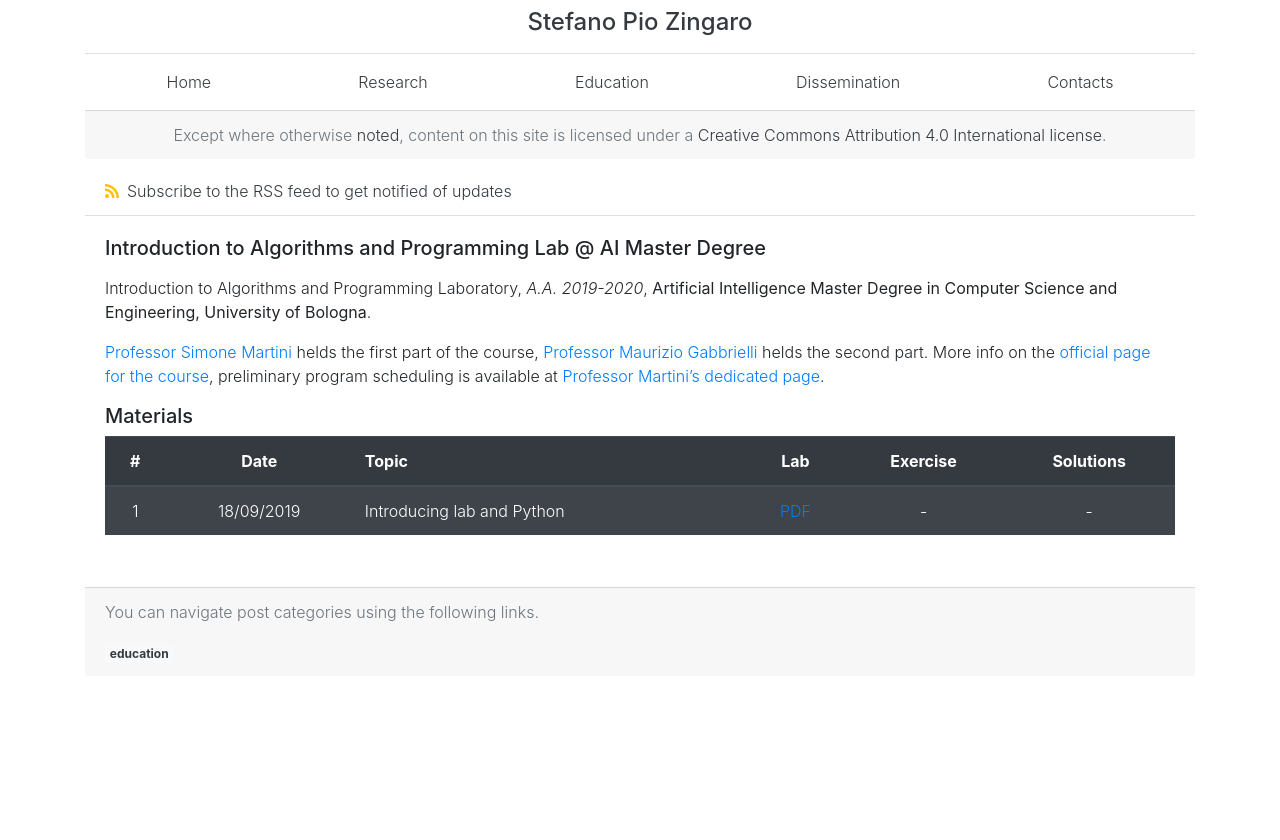
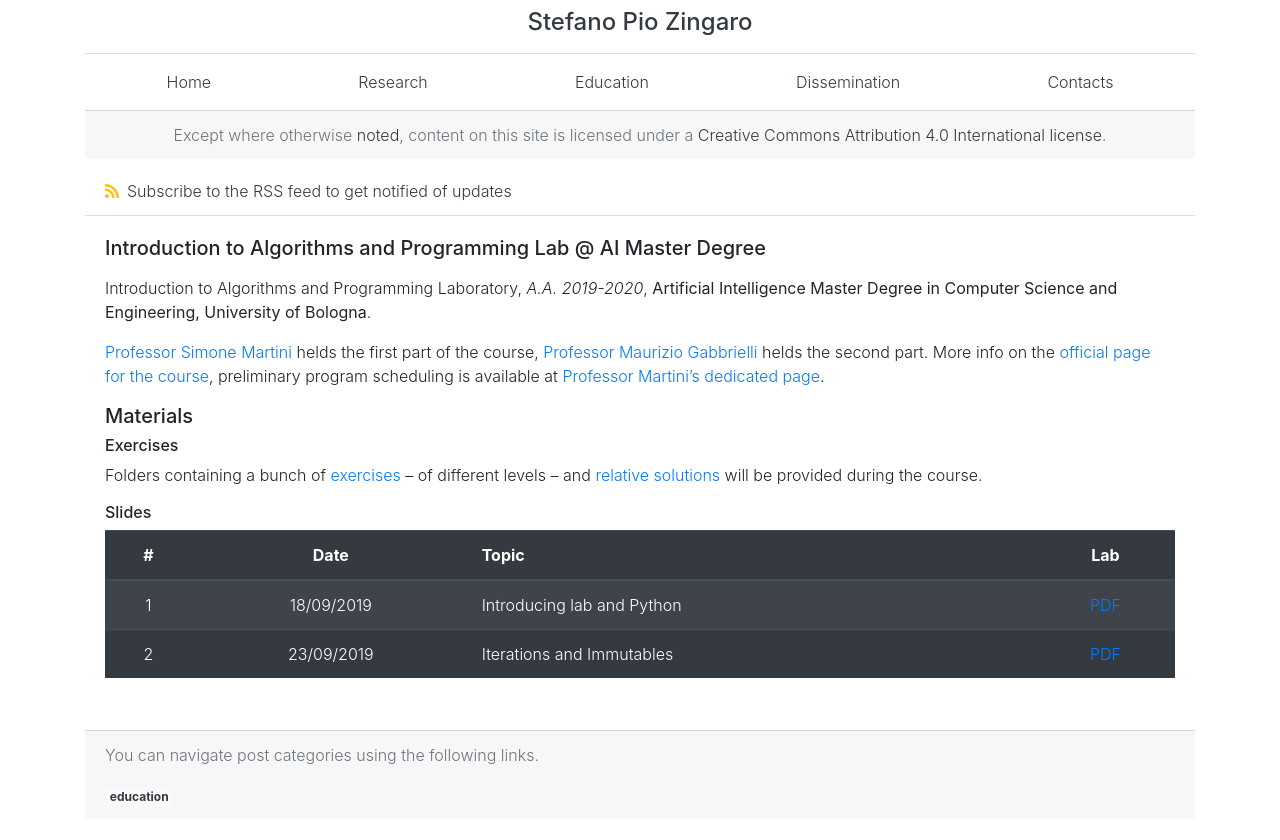
Before and after one commit to saltgz/saltgz.github.io, a Jekyll site: the page built from _posts/2019-09-17-lab-iap-info.md, in a window 1280 px wide. Shown: the top 840 px of the page. Built offline with Jekyll 4.4.1, drawn with Linux system fonts in a browser that asks for light colours; nearby versions of some CDN libraries.

Commit message:
Update 2019-09-17-lab-iap-info.md

```diff
--- a/_posts/2019-09-17-lab-iap-info.md
+++ b/_posts/2019-09-17-lab-iap-info.md
@@ -12,6 +12,13 @@ More info on the [official page for the course](https://www.unibo.it/en/teaching
 
 ##### Materials
 
-|  #  |    Date    | Topic                                                   |                                  Lab                               |                                Exercise                                |                                Solutions                                |
-| :-: | :--------: | --------------------------------------------------------| :----------------------------------------------------------------: | :--------------------------------------------------------------------: | :---------------------------------------------------------------------: |
-|  1  | 18/09/2019 | Introducing lab and Python            |   [PDF](https://www.dropbox.com/s/c02mqv85y1wl2jl/main.pdf?dl=0)   |                                    -                                   |                                    -                                    |
+###### Exercises
+
+Folders containing a bunch of [exercises](https://www.dropbox.com/sh/elascfs6pgyem1p/AAAUuL6yNR_hlhp5EbxeI2kpa?dl=0) -- of different levels -- and [relative solutions](https://www.dropbox.com/sh/ejzuy0iiilk41zx/AAAZdVVdgZ6Aaai1uIKyGNp3a?dl=0) will be provided during the course.
+
+###### Slides
+
+|  #  |    Date    | Topic                                                   | Lab                                          |
+| :-: | :--------: | ------------------------------------------------------- | :------------------------------------------: |
+|  1  | 18/09/2019 | Introducing lab and Python            | [PDF](https://www.dropbox.com/s/c02mqv85y1wl2jl/main.pdf?dl=0) |
+|  2  | 23/09/2019 | Iterations and Immutables             | [PDF](https://www.dropbox.com/s/8er7r0wn9gir8b1/002_iterations_immutables.pdf?dl=0) |
```
